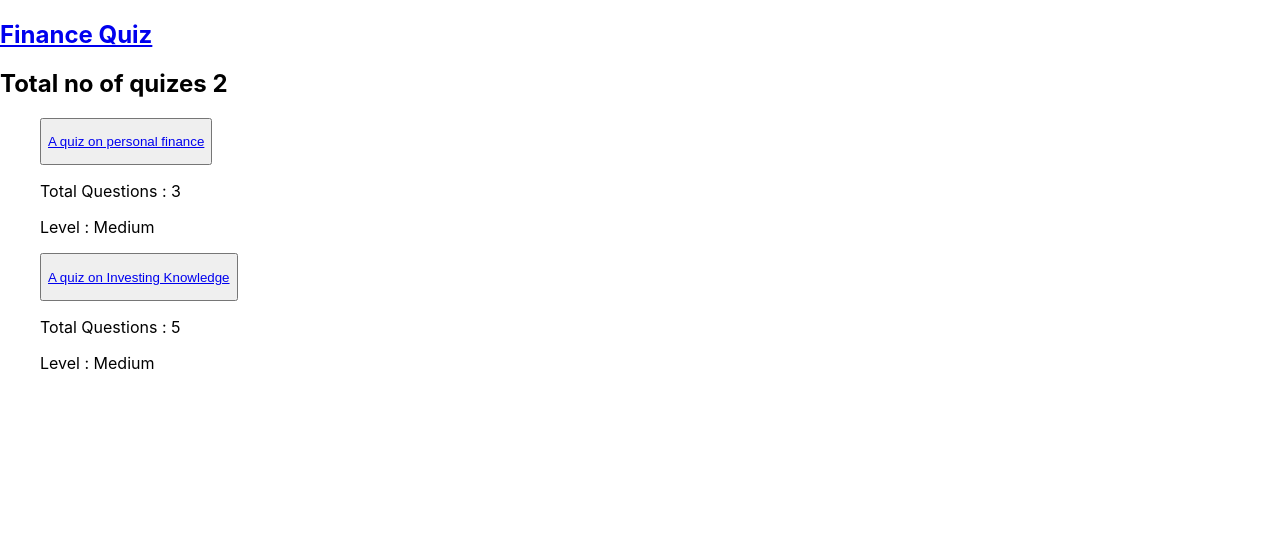
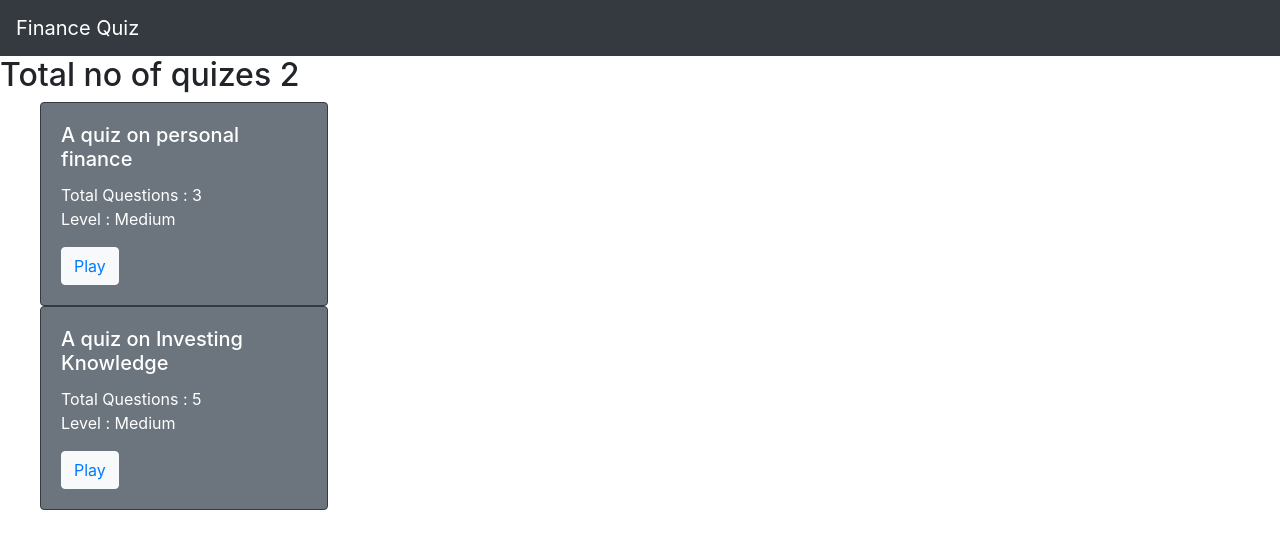
Before and after one commit to vinaybajjuri58/Quiz-app, a React (Create React App) app: page / in a window 1280 px wide. Shown: the top 548 px of the page. Built offline with nearby package versions, Linux system fonts and the light colour scheme.

Commit message:
Feat:Added bootstrap

```diff
--- a/package.json
+++ b/package.json
@@ -10,8 +10,10 @@
     "@types/node": "^12.0.0",
     "@types/react": "^17.0.6",
     "@types/react-dom": "^17.0.0",
+    "bootstrap": "4.6.0",
     "history": "5",
     "react": "^17.0.2",
+    "react-bootstrap": "^1.6.1",
     "react-dom": "^17.0.2",
     "react-router-dom": "^6.0.0-beta.0",
     "react-scripts": "4.0.3",
--- a/src/App.tsx
+++ b/src/App.tsx
@@ -1,9 +1,9 @@
 import {RoutesComponent} from "./RoutesComponent"
-import {Navbar} from "./Components"
+import {NavbarComponent} from "./Components"
 function App() {
   return (
     <div>
-      <Navbar />
+      <NavbarComponent />
       <RoutesComponent />
     </div>
   );
--- a/src/Components/Navbar.tsx
+++ b/src/Components/Navbar.tsx
@@ -1,8 +1,9 @@
 import {Link} from "react-router-dom"
-export const Navbar = ()=>{
+import {Navbar} from "react-bootstrap"
+export const NavbarComponent = ()=>{
     return(
-        <div>
-            <Link to="/"><h2>Finance Quiz</h2></Link>
-        </div>
+         <Navbar bg="dark" variant="dark" >
+         <Link to="/"><Navbar.Brand >Finance Quiz</Navbar.Brand></Link>
+       </Navbar>
     )
 }
--- a/src/Components/index.ts
+++ b/src/Components/index.ts
@@ -1,2 +1,2 @@
-export {Navbar} from "./Navbar"
+export {NavbarComponent} from "./Navbar"
 export {QuestionCard} from './QuestionCard'
--- a/src/Pages/Home.tsx
+++ b/src/Pages/Home.tsx
@@ -1,5 +1,6 @@
 import {Link} from "react-router-dom"
 import {useData} from "../Context";
+import {Card,Button} from "react-bootstrap"
 export const Home = ()=>{
     const {quizState} = useData();
     return(
@@ -22,11 +23,23 @@ const QuizCard = ()=>{
     return(
         <ul>
             {quizState.quiz.map((quiz)=>(
-                <div key={quiz.id}>
-                <button onClick={()=>quizSelectorHandler({quizId:quiz.id})} ><Link to={`/rules/${quiz.id}`}><p>{quiz.description}</p></Link></button>
-                <p>Total Questions : {quiz.questions.length}</p>
-                <p>Level : {quiz.level}</p>
-                </div>
+                <Card
+                bg='secondary'
+                border='dark'
+                text='white'
+                style={{ width: '18rem' }} key={quiz.id} >
+                    <Card.Body>
+                        <Card.Title>{quiz.description}</Card.Title>
+                        <Card.Text>
+                        Total Questions : {quiz.questions.length} <br />
+                        Level : {quiz.level}
+                        </Card.Text>
+                        <Button onClick={()=>quizSelectorHandler({quizId:quiz.id})} variant="light" text="white">
+                            <Link to={`/rules/${quiz.id}`}>Play</Link>
+                        </Button>
+                    </Card.Body>
+                </Card>
+
             ))}
         </ul>
     )
--- a/src/index.tsx
+++ b/src/index.tsx
@@ -1,17 +1,15 @@
 import {BrowserRouter as Router} from "react-router-dom" ;
 import ReactDOM from 'react-dom';
-import './index.css';
+import 'bootstrap/dist/css/bootstrap.min.css';
 import App from './App';
 import {DataProvider,AuthProvider} from "./Context"
 ReactDOM.render(
-  <>
   <Router>
     <AuthProvider>
       <DataProvider>
         <App />
       </DataProvider>
     </AuthProvider>
-    </Router>
-    </>,
+    </Router>,
   document.getElementById('root')
 );
```
Also changed, not shown: 2 other files (tests, documents, lock files or other folders).
